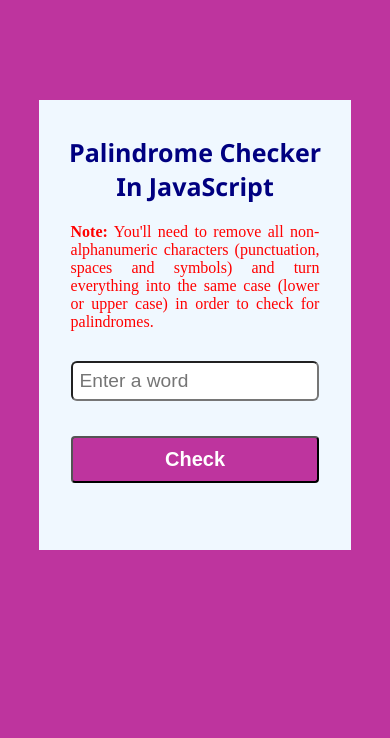
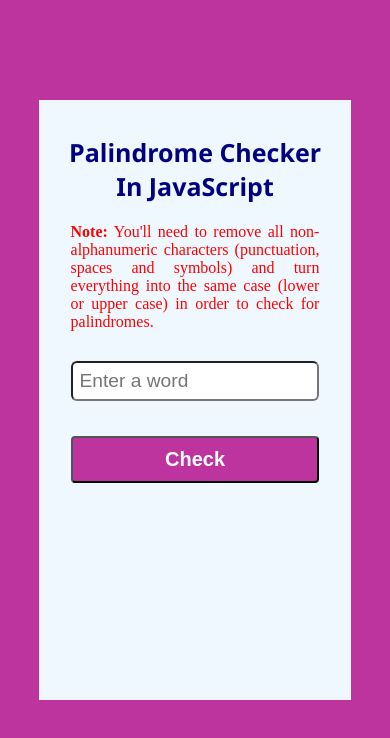
Before and after one commit to Sid70/Palindrome-Checker, a plain HTML site: page index.html in a window 390 px wide. Drawn offline with Linux system fonts and the light colour scheme.

Commit message:
Update index.css

```diff
--- a/index.css
+++ b/index.css
@@ -78,6 +78,7 @@
 
     .container-fluid {
         width: 80%;
+        height: 600px
     }
 
     h1 {
```
